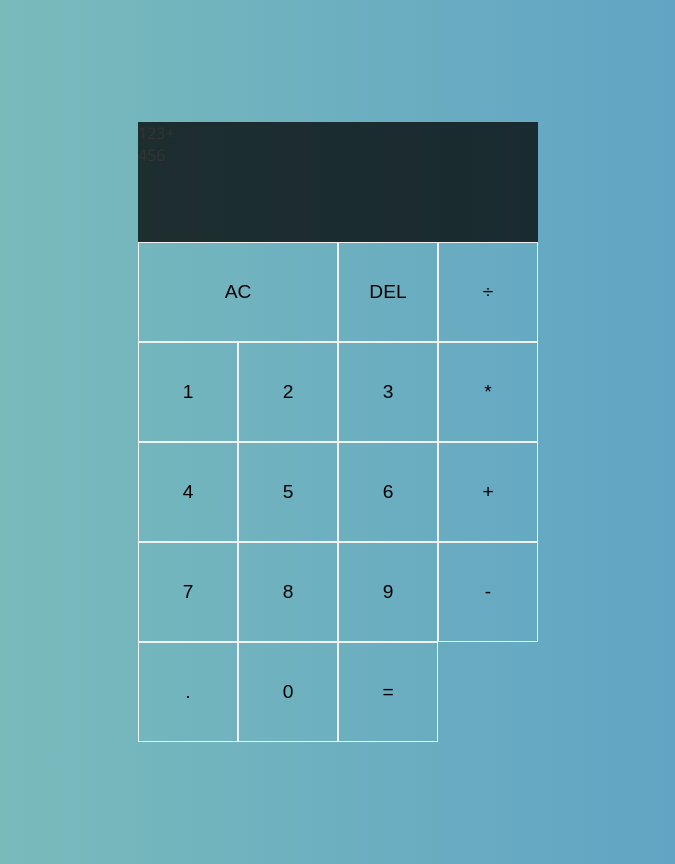
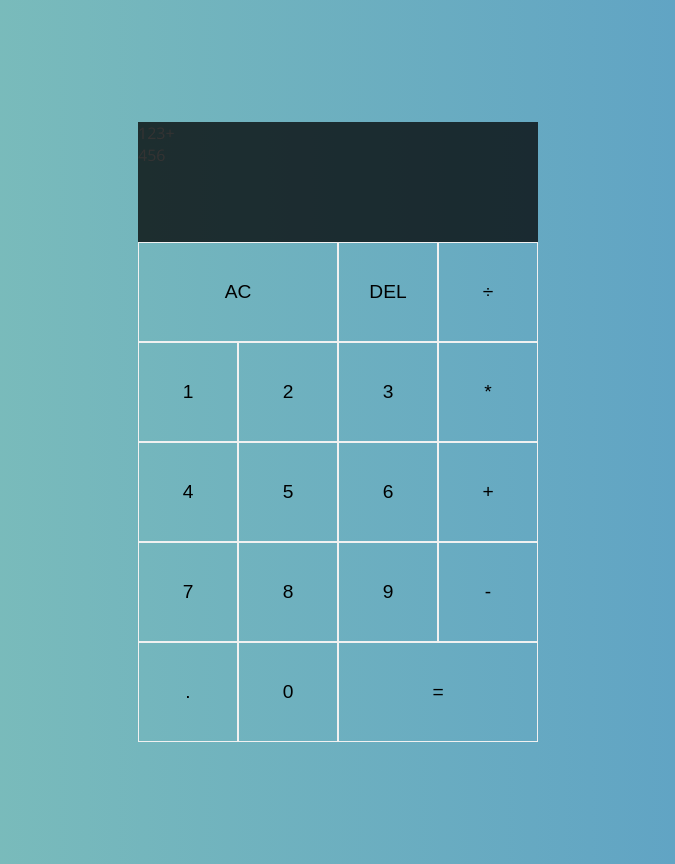
Before and after one commit to LinSchmitz/Calculator, a React (Vite) app: page / in a window 1280 px wide. Shown: the whole page, without its empty margins (302-977 px from the left). Built offline with nearby package versions, Linux system fonts and the light colour scheme.

Commit message:
added template

```diff
--- a/src/components/App.jsx
+++ b/src/components/App.jsx
@@ -24,7 +24,7 @@ function App() {
       <button>-</button>
       <button>.</button>
       <button>0</button>
-      <button className="span-2">=</button>
+      <button className="span-two">=</button>
     </div>
   );
 }
```
